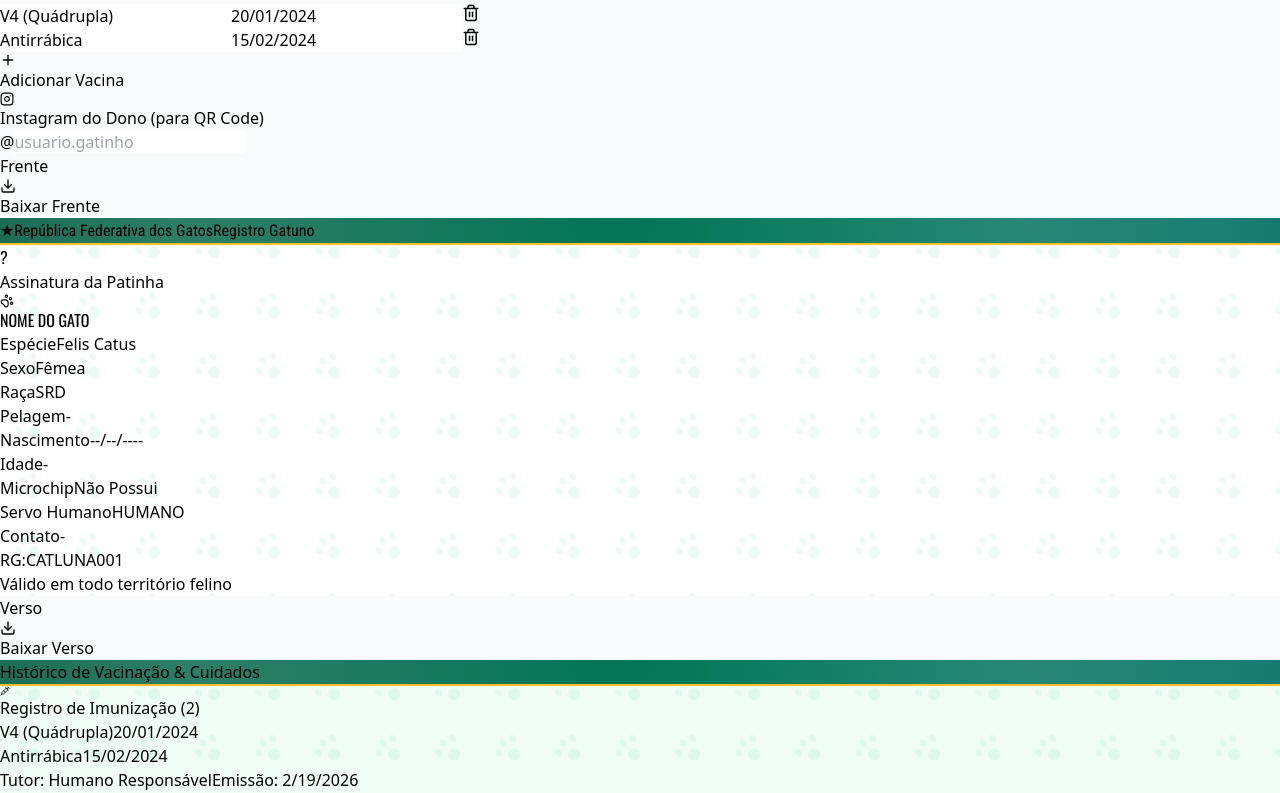
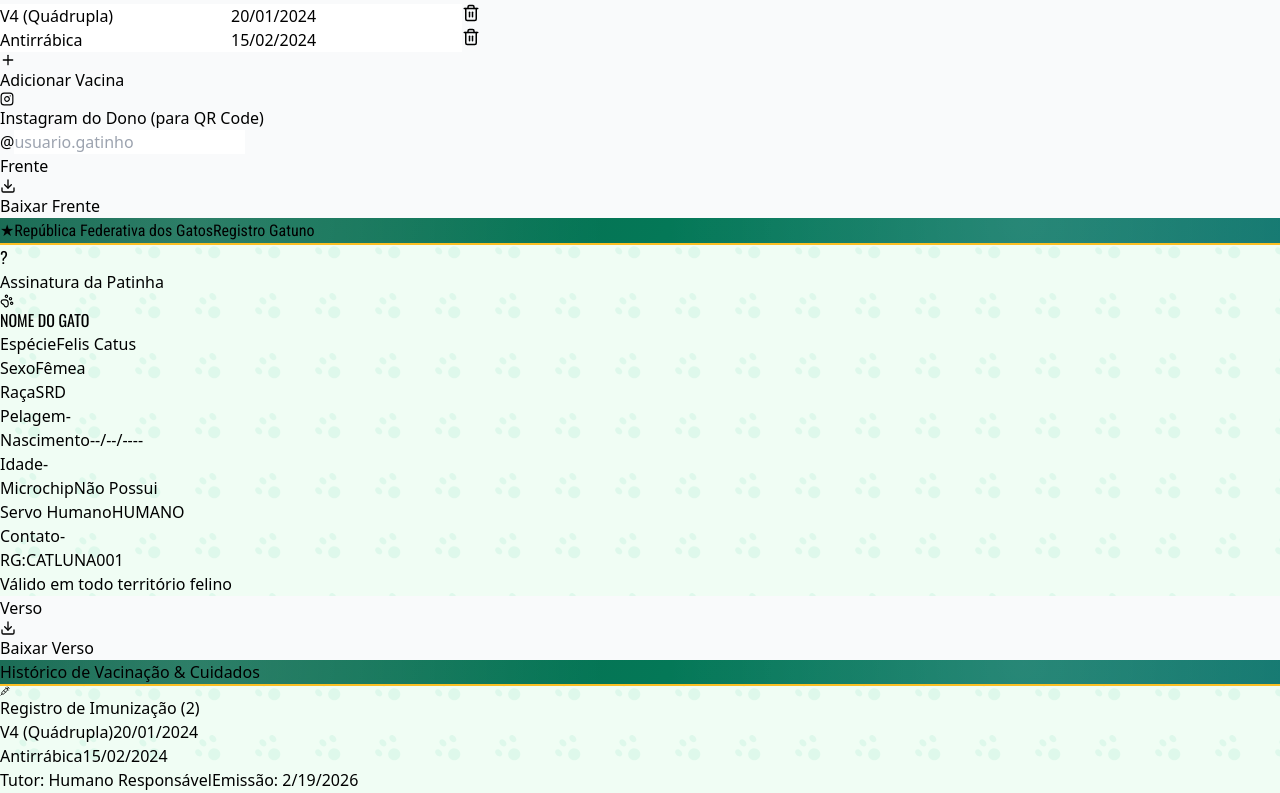
Before and after one commit to maikson88/Gateirinha, a React (Vite) app: page / in a window 1280 px wide. Shown: the part 504-1297 px from the top of the page. Built offline with nearby package versions, Linux system fonts and the light colour scheme; the HTML template or start-up script is replaced by a standard one.

Commit message:
Deixa fundo da frente igual ao verso

```diff
--- a/src/App.jsx
+++ b/src/App.jsx
@@ -386,8 +386,8 @@ const App = () => {
 
             <div
               ref={frontCardRef}
-              className="aspect-[1.586/1] w-full bg-white rounded-xl shadow-2xl overflow-hidden relative border border-gray-200 select-none text-[#0f3d30] flex flex-col"
-              style={{ backgroundImage: `url("${pawPattern}")`, backgroundColor: '#fff' }}
+              className="aspect-[1.586/1] w-full bg-emerald-50 rounded-xl shadow-2xl overflow-hidden relative border border-gray-200 select-none text-[#0f3d30] flex flex-col"
+              style={{ backgroundImage: `url("${pawPattern}")`, backgroundColor: '#f0fdf4' }}
             >
               {/* Header Listrado Corrigido */}
               <div
```
